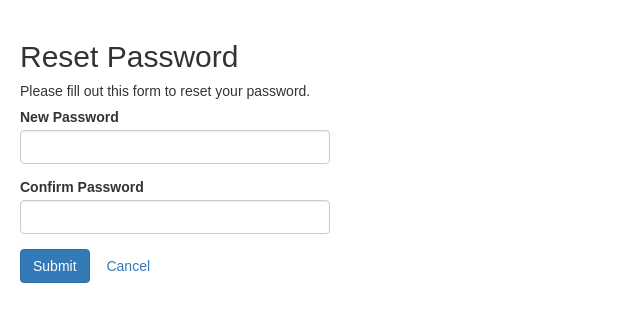
After one commit to Segolene-Alquier/camagru, a PHP site: page /camagru/users/modif.php in a window 1280 px wide. The commit adds this page. Shown: the top 322 px of the page, without its empty margins (0-640 px from the left). Run offline with PHP 8.4, Linux system fonts and the light colour scheme; the visitor is signed in with stand-in values (Sample User, id 1).

Commit message:
added the link to receive new passwd - need to send the mail, create the unique code and redirect to the modification form

```diff
--- a/users/login.php
+++ b/users/login.php
@@ -53,7 +53,6 @@ if($_SERVER["REQUEST_METHOD"] == "POST")
                         $hashed_password = $row["Passwd"];
 						if (password_verify($password, $hashed_password))
 						{
-                            // Password is correct, so start a new session
                             session_start();
 
                             // Store data in session variables
@@ -61,7 +60,6 @@ if($_SERVER["REQUEST_METHOD"] == "POST")
                             $_SESSION["id"] = $id;
                             $_SESSION["username"] = $username;
 
-                            // Redirect user to welcome page
                             header("location: ./../index.php");
 						}
 						else
@@ -111,6 +109,7 @@ if($_SERVER["REQUEST_METHOD"] == "POST")
             <div class="form-group">
                 <input type="submit" class="btn btn-primary" value="Login">
             </div>
+            <p>Can't remember your password? <a href="reset_pwd.php">Change it</a>.</p>
             <p>Don't have an account? <a href="create_user.php">Sign up now</a>.</p>
         </form>
     </div>
--- /dev/null
+++ b/users/modif.php
@@ -0,0 +1,100 @@
+<?php
+session_start();
+
+// Check if the user is logged in, if not then redirect to login page
+if(!isset($_SESSION["loggedin"]) || $_SESSION["loggedin"] !== true){
+    header("location: login.php");
+    exit;
+}
+
+require_once "../config/database.php";
+
+$new_password = $confirm_password = "";
+$new_password_err = $confirm_password_err = "";
+
+// Processing form data when form is submitted
+if($_SERVER["REQUEST_METHOD"] == "POST"){
+
+    // Validate new password
+    if(empty(trim($_POST["new_password"]))){
+        $new_password_err = "Please enter the new password.";
+    } elseif(strlen(trim($_POST["new_password"])) < 6){
+        $new_password_err = "Password must have atleast 6 characters.";
+    } else{
+        $new_password = trim($_POST["new_password"]);
+    }
+
+    // Validate confirm password
+    if(empty(trim($_POST["confirm_password"]))){
+        $confirm_password_err = "Please confirm the password.";
+    } else{
+        $confirm_password = trim($_POST["confirm_password"]);
+        if(empty($new_password_err) && ($new_password != $confirm_password)){
+            $confirm_password_err = "Password did not match.";
+        }
+    }
+
+    // Check input errors before updating the database
+    if(empty($new_password_err) && empty($confirm_password_err)){
+        // Prepare an update statement
+        $sql = "UPDATE user SET passwd = :password WHERE UserID = :id";
+
+        if($stmt = $pdo->prepare($sql)){
+            // Bind variables to the prepared statement as parameters
+            $stmt->bindParam(":password", $param_password, PDO::PARAM_STR);
+            $stmt->bindParam(":id", $param_id, PDO::PARAM_INT);
+
+            // Set parameters
+            $param_password = password_hash($new_password, PASSWORD_DEFAULT);
+            $param_id = $_SESSION["id"];
+
+            // Attempt to execute the prepared statement
+            if($stmt->execute()){
+                // Password updated successfully. Destroy the session, and redirect to login page
+                session_destroy();
+                header("location: login.php");
+                exit();
+            } else{
+                echo "Oops! Something went wrong. Please try again later.";
+            }
+        }
+        unset($stmt);
+    }
+    unset($bdd);
+}
+?>
+
+<!DOCTYPE html>
+<html lang="en">
+<head>
+    <meta charset="UTF-8">
+    <title>Reset Password</title>
+    <link rel="stylesheet" href="https://maxcdn.bootstrapcdn.com/bootstrap/3.3.7/css/bootstrap.css">
+    <style type="text/css">
+        body{ font: 14px sans-serif; }
+        .wrapper{ width: 350px; padding: 20px; }
+    </style>
+</head>
+<body>
+    <div class="wrapper">
+        <h2>Reset Password</h2>
+        <p>Please fill out this form to reset your password.</p>
+        <form action="<?php echo htmlspecialchars($_SERVER["PHP_SELF"]); ?>" method="post">
+            <div class="form-group <?php echo (!empty($new_password_err)) ? 'has-error' : ''; ?>">
+                <label>New Password</label>
+                <input type="password" name="new_password" class="form-control" value="<?php echo $new_password; ?>">
+                <span class="help-block"><?php echo $new_password_err; ?></span>
+            </div>
+            <div class="form-group <?php echo (!empty($confirm_password_err)) ? 'has-error' : ''; ?>">
+                <label>Confirm Password</label>
+                <input type="password" name="confirm_password" class="form-control">
+                <span class="help-block"><?php echo $confirm_password_err; ?></span>
+            </div>
+            <div class="form-group">
+                <input type="submit" class="btn btn-primary" value="Submit">
+                <a class="btn btn-link" href="welcome.php">Cancel</a>
+            </div>
+        </form>
+    </div>
+</body>
+</html>
```
Also changed, not shown: users/reset_pwd.php (added, +106 -0 lines).
